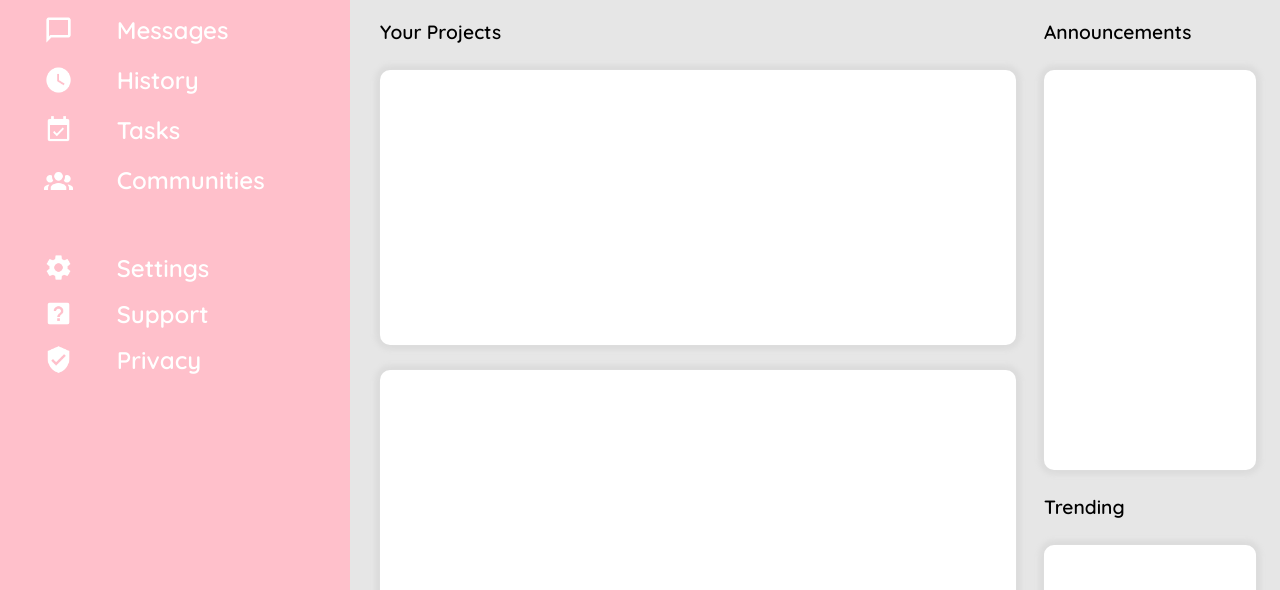
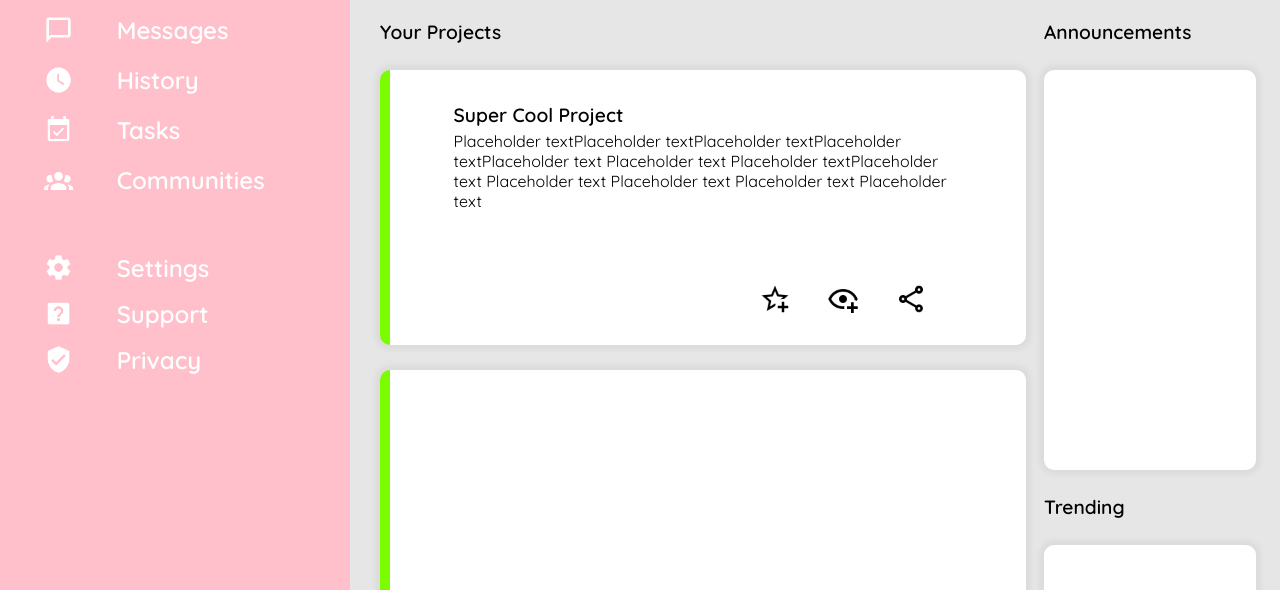
Before and after one commit to vincentt02/admin-dashboard, a plain HTML site: page index.html in a window 1280 px wide. Shown: the part 210-800 px from the top of the page. Drawn offline with Linux system fonts and the light colour scheme.

Commit message:
Added css to the individual project tiles

```diff
--- a/index.html
+++ b/index.html
@@ -104,7 +104,28 @@
         <div class="yourProjects_container">
           <div class="mainContentLabel" id="yourProjects">Your Projects</div>
           <div class="yourProjects_contents">
-            <div class="projects"></div>
+            <div class="projects">
+              <div class="projectContent_container">
+                <div class="projectTitle">Super Cool Project</div>
+                <div class="projectContent">
+                  Placeholder textPlaceholder textPlaceholder textPlaceholder
+                  textPlaceholder text Placeholder text Placeholder
+                  textPlaceholder text Placeholder text Placeholder text
+                  Placeholder text Placeholder text
+                </div>
+                <div class="projectButtons">
+                  <div class="projectFavoriteBtn">
+                    <img src="./assets/favorite_icon.png" alt="" />
+                  </div>
+                  <div class="projectWatchBtn">
+                    <img src="./assets/watch_icon.png" alt="" />
+                  </div>
+                  <div class="projectShareBtn">
+                    <img src="./assets/share_icon.png" alt="" />
+                  </div>
+                </div>
+              </div>
+            </div>
             <div class="projects"></div>
             <div class="projects"></div>
             <div class="projects"></div>
--- a/style.css
+++ b/style.css
@@ -14,6 +14,8 @@
     grid-template-columns: 350px 1fr;
     grid-template-rows: 200px 1fr;
 }
+
+/* Header Container */
 
 .header_container {
     background-color: white;
@@ -39,80 +41,6 @@ div.profile_optionButtons {
 
     display: grid;
     grid-template-columns: 65% 35%;
-}
-
-.sidebar {
-    background-color: pink;
-    height: 100%;
-    width: 100%;
-
-    grid-column: 1;
-    grid-row: 1 / 3;
-
-    display: grid;
-    grid-template-rows: 100px 300px 300px;
-    gap: 15px;
-
-    color: white;
-}
-
-
-.sidebar div.title {
-    display: grid;
-    grid-template-columns: .5fr 1fr;
-}
-
-.sidebar .title .title_label {
-    font-size: 2rem;
-    font-weight: 600;
-    align-self: center;
-
-}
-
-.sidebar .title img {
-    justify-self: center;
-    align-self: center;
-    width: 50%;
-}
-
-.sidebar ul {
-    list-style: none;
-    display: grid;
-    grid-template-rows: repeat(6, 1fr);
-
-}
-
-
-.sidebar ul li {
-    display: grid;
-    grid-template-columns: .5fr 1fr;
-
-}
-
-li img {
-    width: 25%;
-    justify-self: center;
-    align-self: center;
-}
-
-p.label {
-    align-self: center;
-    font-size: 1.5rem;
-    font-weight: 600;
-}
-
-ul.misc {
-    margin-top: 25px;
-}
-
-.main-content_container {
-    background-color: hsl(0, 0%, 90%);
-    height: 100%;
-    width: 100%;
-    grid-column: 2;
-    display: grid;
-    grid-template-columns: 80% 20%;
-    grid-template-rows: 500px 500px;
 }
 
 div.search_profile {
@@ -231,6 +159,87 @@ div.profilepictureBig img {
     border-radius: 30px;
 }
 
+
+
+/* Sidebar */
+
+.sidebar {
+    background-color: pink;
+    box-shadow: 0 0 2px 2px #dcdcdc;
+    height: 100%;
+    width: 100%;
+
+    grid-column: 1;
+    grid-row: 1 / 3;
+
+    display: grid;
+    grid-template-rows: 100px 300px 300px;
+    gap: 15px;
+
+    color: white;
+}
+
+
+.sidebar div.title {
+    display: grid;
+    grid-template-columns: .5fr 1fr;
+}
+
+.sidebar .title .title_label {
+    font-size: 2rem;
+    font-weight: 600;
+    align-self: center;
+
+}
+
+.sidebar .title img {
+    justify-self: center;
+    align-self: center;
+    width: 50%;
+}
+
+.sidebar ul {
+    list-style: none;
+    display: grid;
+    grid-template-rows: repeat(6, 1fr);
+
+}
+
+
+.sidebar ul li {
+    display: grid;
+    grid-template-columns: .5fr 1fr;
+
+}
+
+li img {
+    width: 25%;
+    justify-self: center;
+    align-self: center;
+}
+
+p.label {
+    align-self: center;
+    font-size: 1.5rem;
+    font-weight: 600;
+}
+
+ul.misc {
+    margin-top: 25px;
+}
+
+
+/* Main Content Container */
+.main-content_container {
+    background-color: hsl(0, 0%, 90%);
+    height: 100%;
+    width: 100%;
+    grid-column: 2;
+    display: grid;
+    grid-template-columns: 80% 20%;
+    grid-template-rows: 500px 500px;
+}
+
 div.yourProjects_container {
     grid-column: 1;
     grid-row: span 2;
@@ -275,9 +284,56 @@ div.trending_container {
 div.projects {
     width: 90%;
     height: 275px;
+
     background-color: white;
     box-shadow: 0 0 5px 5px #dcdcdc;
     border-radius: 10px;
+    border-left: 10px #7CFC00 solid ;
+
+    display:grid;
+    align-items: center;
+
+}
+
+div.projectContent_container {
+    height: 80%;
+    width: 80%;
+
+    display: grid;
+    grid-template-rows: 15% 70% 15%;
+    justify-self: center;
+}
+
+div.projectButtons {
+    display: grid;
+    width: 100%;
+    justify-self: center;
+    align-self: center;
+    grid-template-columns: 60% repeat(3,1fr);
+    grid-template-areas: ". favorite watch share";
+
+}
+
+div.projectTitle {
+    margin-top: 5px;
+    font-size: 1.2rem;
+    font-weight: 600;
+}
+
+div.projectFavoriteBtn {
+    grid-area: favorite;
+}
+
+div.projectWatchBtn {
+    grid-area: watch;
+}
+
+div.projectShareBtn {
+    grid-area: share;
+}
+
+div.projectButtons img {
+    width: 32px;
 }
 
 div.announcement_contents,
```
